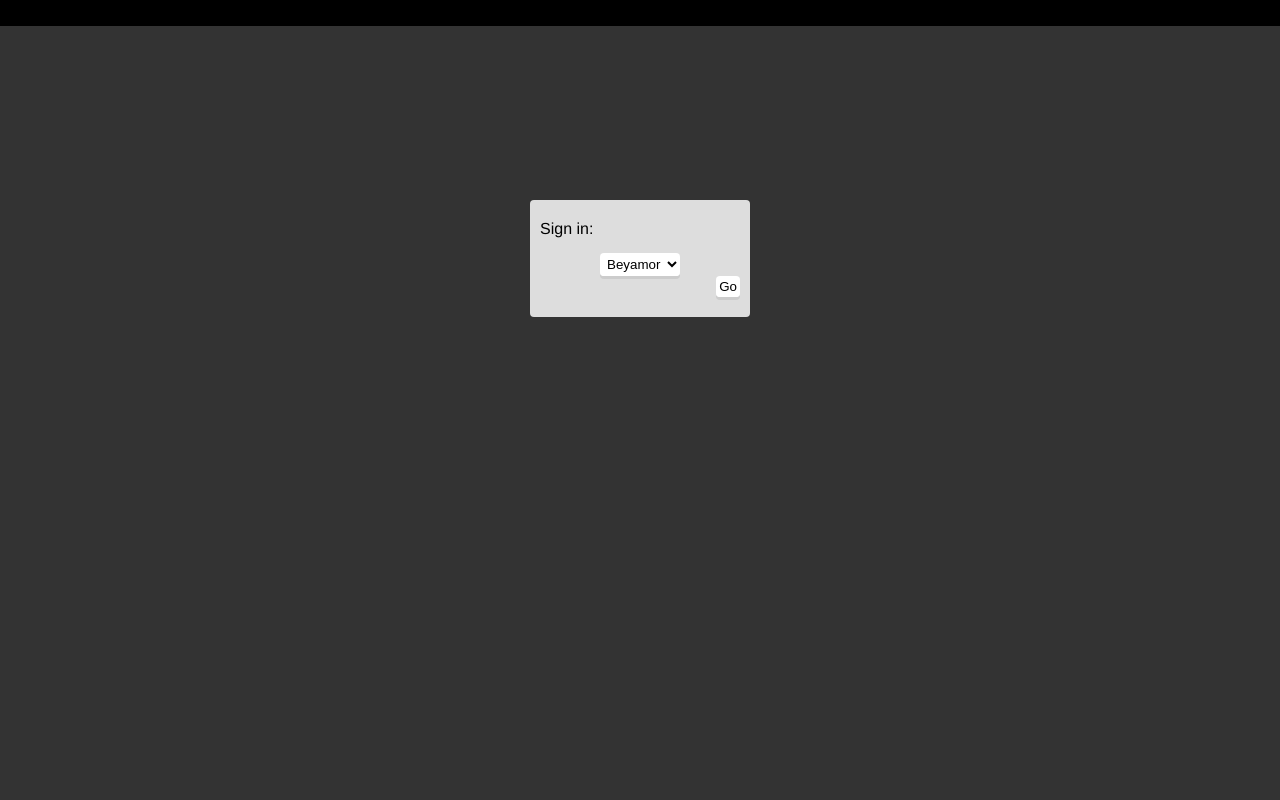
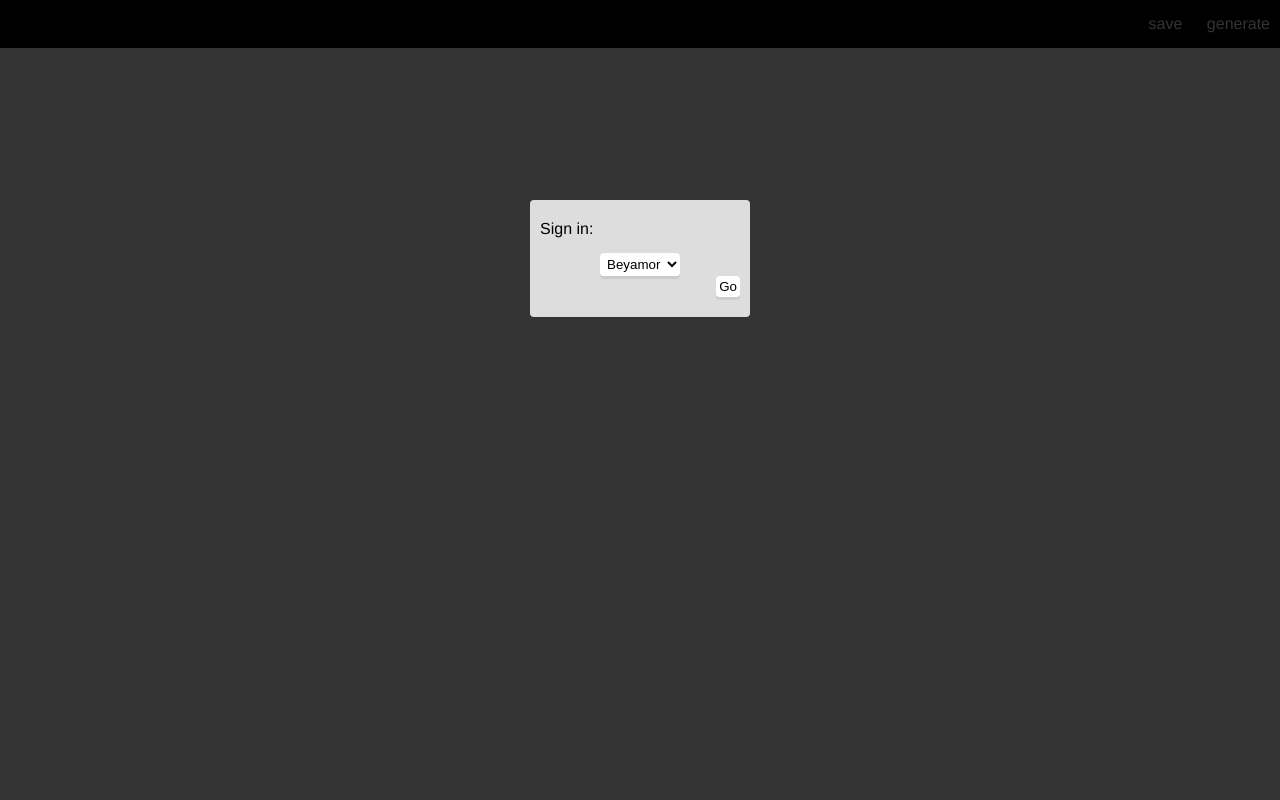
Before and after one commit to Beyamor/recaps, a Flask app: page / in a window 1280 px wide. Run offline with Flask 2, Linux system fonts and the light colour scheme; data comes from the database, SQL or seed files in the repository; style sheets or scripts are compiled from the project's sources; some libraries are stand-ins or nearby versions.

Commit message:
More styling for the control panel

```diff
--- a/recaps/scss/main.scss
+++ b/recaps/scss/main.scss
@@ -76,7 +76,7 @@ select, button {
 }
 
 #recaps {
-	margin-top: 100px;
+	margin-top: 80px;
 	width: 620px;
 	@include centered;
 
@@ -129,21 +129,31 @@ select, button {
 	top: 0px;
 	left:  0px;
 	right: 0px;
-	padding: 4px;
+	padding: 15px 10px;
+	text-align: center;
+
+	>div {
+		display: inline-block;
+	}
 
 	.greeting {
-		display: inline-block;
-		vertical-align: middle;
-		padding-bottom: 14px;
-		padding-left: 10px;
+		float: left;
+	}
+
+	.main-stuff {
+		float: right;
+		div {
+			display: inline-block;
+			cursor: pointer;
+			margin-left: 20px;
+		}
 	}
 
 	.saves {
-		display: inline-block;
-
+		margin: 0 auto;
 		.save {
-			margin-left: 3px;
-			margin-right: 3px;
+			margin-left: 6px;
+			margin-right: 6px;
 
 			display: inline-block;
 
@@ -154,8 +164,13 @@ select, button {
 			.timestamp {
 				color: #aaa;
 				font-size: x-small;
-				display: block;
+				//display: block;
+				display: none;
 			}
 		}
 	}
 }
+
+.action:hover {
+		color: #4998DE;
+	}
--- a/recaps/templates/main-views.html
+++ b/recaps/templates/main-views.html
@@ -7,8 +7,8 @@
 {% call backbone_template('saves') %}
 <% if (manual) { %>
 	<span class="save">
-		<span class="save-type manual" title="load manual save">
-			manual save
+		<span class="save-type manual action" title="load manual save">
+			load manual save
 		</span>
 		<span class="timestamp">
 			<%- manual.time %>
@@ -17,8 +17,8 @@
 <% } %>
 <% if (auto) { %>
 	<span class="save">
-		<span class="save-type auto" title="load autosave">
-			autosave
+		<span class="save-type auto action" title="load autosave">
+			load autosave
 		</span>
 		<span class="timestamp">
 			<%- auto.time %>
--- a/recaps/templates/main.html
+++ b/recaps/templates/main.html
@@ -38,6 +38,14 @@
 			</div>
 			<div class="saves">
 			</div>
+			<div class="main-stuff">
+				<div class="save action" title="save">
+					save
+				</div>
+				<div class="generate action" title="generate">
+					generate
+				</div>
+			</div>
 		</div>
 
 		<!-- The login widget -->
```
Also changed, not shown: 2 other files.
